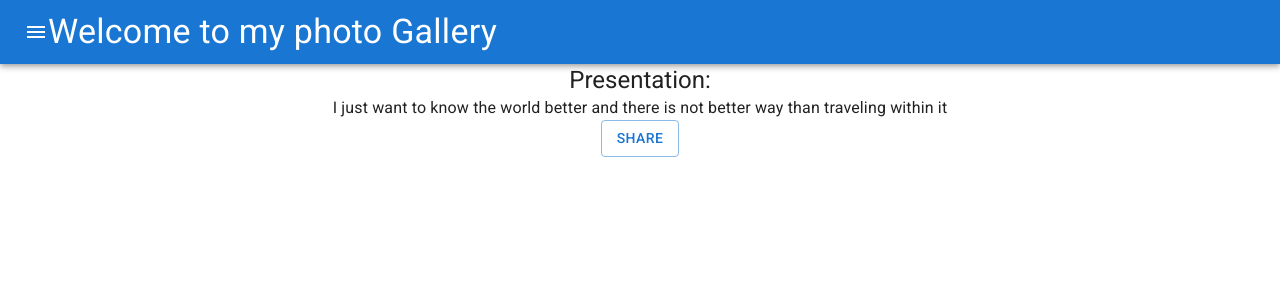
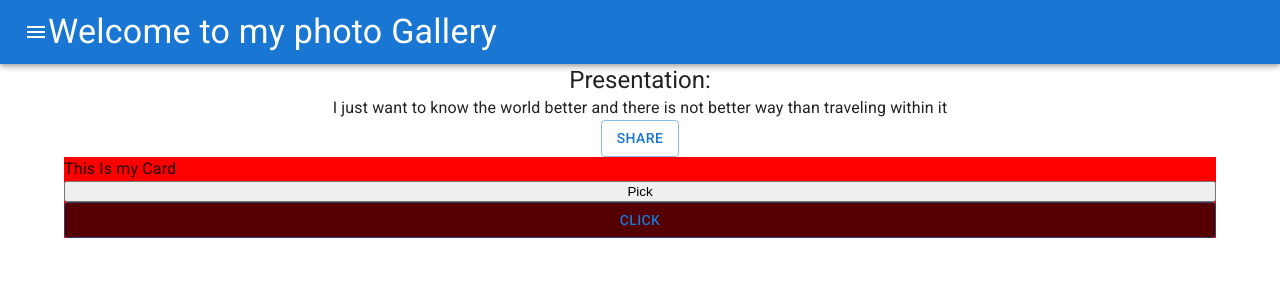
Before and after one commit to JorgeKerilima19/photogallery, a React (Vite) app: page / in a window 1280 px wide. Shown: the top 300 px of the page. Built offline with nearby package versions, Linux system fonts and the light colour scheme.

Commit message:
custom styles

```diff
--- a/src/App.tsx
+++ b/src/App.tsx
@@ -1,4 +1,7 @@
 import React from "react";
+
+import { styled } from "@mui/material/styles";
+import MenuIcon from "@mui/icons-material/Menu";
 
 import {
   Typography,
@@ -12,7 +15,19 @@ import {
   Toolbar,
   Button,
 } from "@mui/material";
-import MenuIcon from "@mui/icons-material/Menu";
+
+const CustomContainer = styled("div")({
+  display: "flex",
+  flexDirection: "column",
+  backgroundColor: "red",
+});
+const CustomButton = styled(Button)({
+  backgroundColor: "#550000",
+  "&:hover": {
+    backgroundColor: "yellow",
+    cursor: "pointer",
+  },
+});
 
 const App = () => {
   return (
@@ -44,6 +59,11 @@ const App = () => {
               </Grid>
             </Grid>
           </div>
+          <CustomContainer>
+            This Is my Card
+            <button>Pick</button>
+            <CustomButton variant="outlined">CliCK</CustomButton>
+          </CustomContainer>
         </Container>
       </main>
     </>
```
